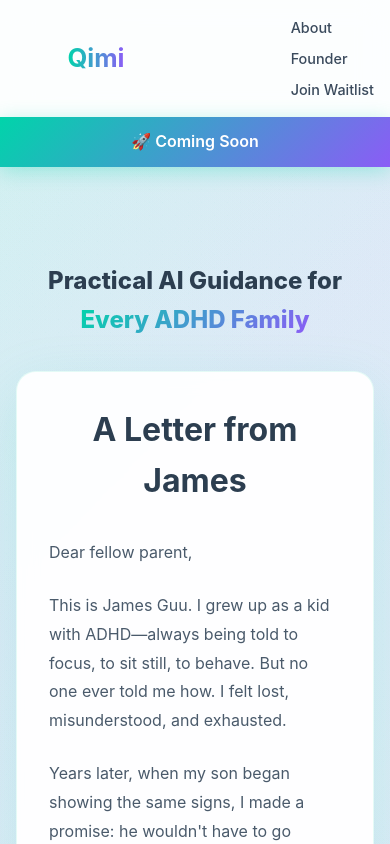
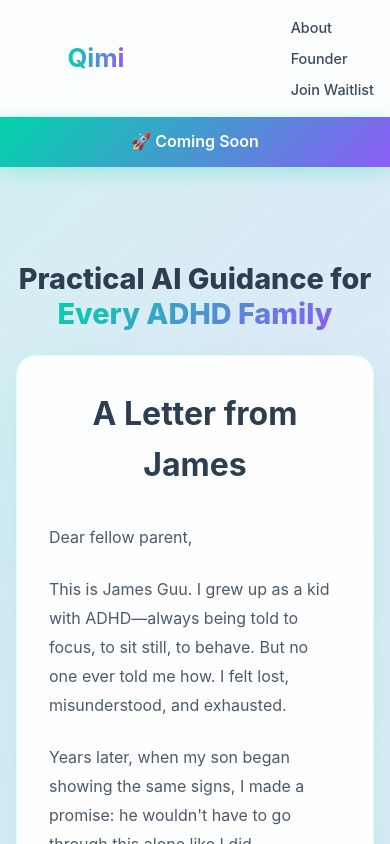
Before and after one commit to jamesguu2025/QimiAI, a Next.js app: page / in a window 390 px wide. Shown: the top 844 px of the page. Built offline with nearby package versions, Linux system fonts and the light colour scheme; no server answers.

Commit message:
style: center and enlarge hero tagline; improve prominence

```diff
--- a/styles/globals.css
+++ b/styles/globals.css
@@ -36,8 +36,8 @@ body {
 .hero-container { max-width: 1200px; margin: 0 auto; padding: 0 2rem; position: relative; z-index: 1; }
 
 /* Tagline */
-.tagline { margin-bottom: 2rem; text-align: left; }
-.tagline-text { font-size: 2rem; font-weight: 800; color: #2C3E50; }
+.tagline { margin: 0 auto 2rem; text-align: center; max-width: 1000px; }
+.tagline-text { font-size: 2.6rem; font-weight: 800; color: #2C3E50; line-height: 1.2; }
 .title-highlight { background: linear-gradient(135deg,#00D4AA,#8B5CF6); -webkit-background-clip: text; -webkit-text-fill-color: transparent; background-clip: text; }
 
 /* Letter Section */
@@ -124,8 +124,8 @@ body {
   /* Hero 区域 - Letter Layout */
   .hero { padding: 9rem 0 2rem; }
   .hero-container { padding: 0 1rem; }
-  .tagline { text-align: center; }
-  .tagline-text { font-size: 1.5rem; }
+  .tagline { text-align: center; margin-bottom: 1.5rem; }
+  .tagline-text { font-size: 1.8rem; }
   .letter-section {
     grid-template-columns: 1fr;
     gap: 2rem;
```
